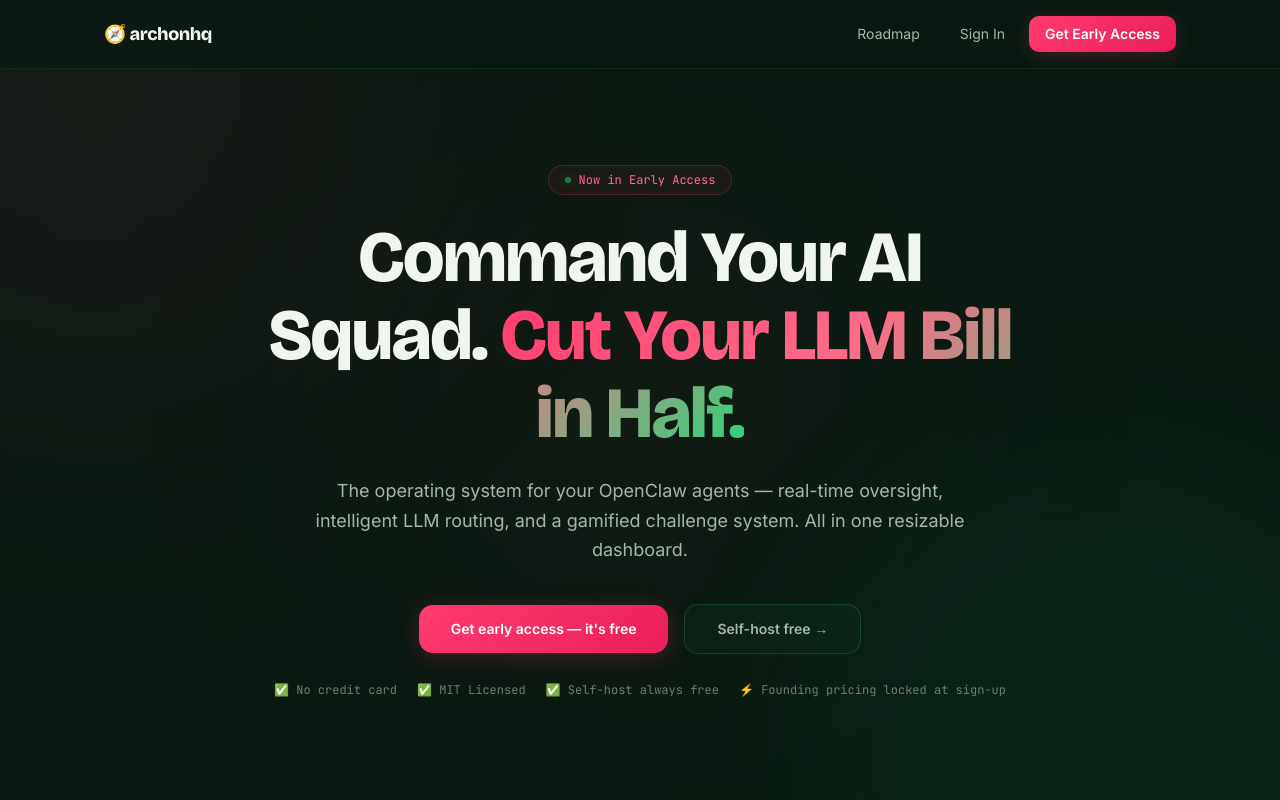
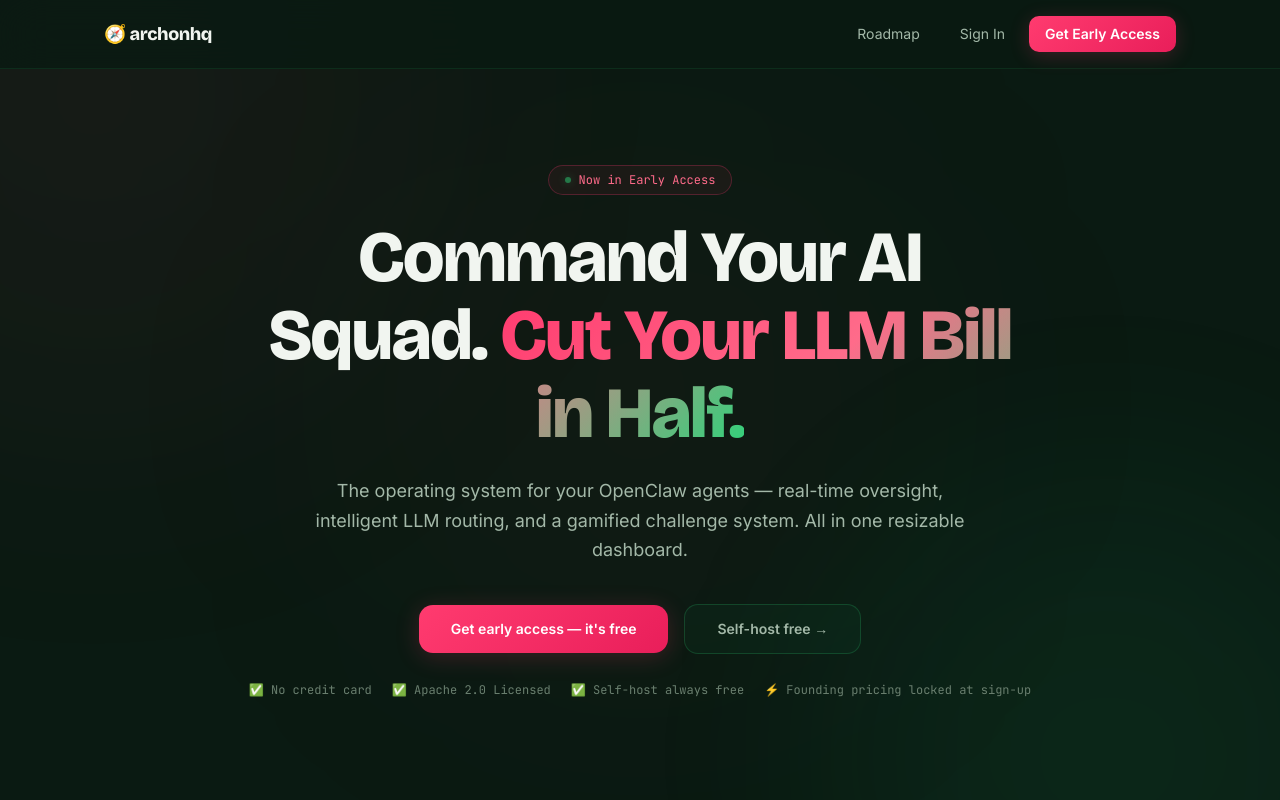
Before and after one commit to MikeS071/Mission-Control, a Next.js app: page / in a window 1280 px wide. Shown: the top 800 px of the page. Built offline with nearby package versions, Linux system fonts and the light colour scheme; no server answers; the database is empty.

Commit message:
fix: replace MIT with Apache 2.0 on landing page

```diff
--- a/src/app/page.tsx
+++ b/src/app/page.tsx
@@ -234,7 +234,7 @@ export default function LandingPage() {
           {/* Trust strip */}
           <div className="mt-7 flex flex-wrap items-center justify-center gap-x-5 gap-y-2 text-xs" style={{ fontFamily: 'var(--font-jetbrains, monospace)', color: '#6a7f6f' }}>
             <span>✅ No credit card</span>
-            <span>✅ MIT Licensed</span>
+            <span>✅ Apache 2.0 Licensed</span>
             <span>✅ Self-host always free</span>
             <span>⚡ Founding pricing locked at sign-up</span>
           </div>
```
